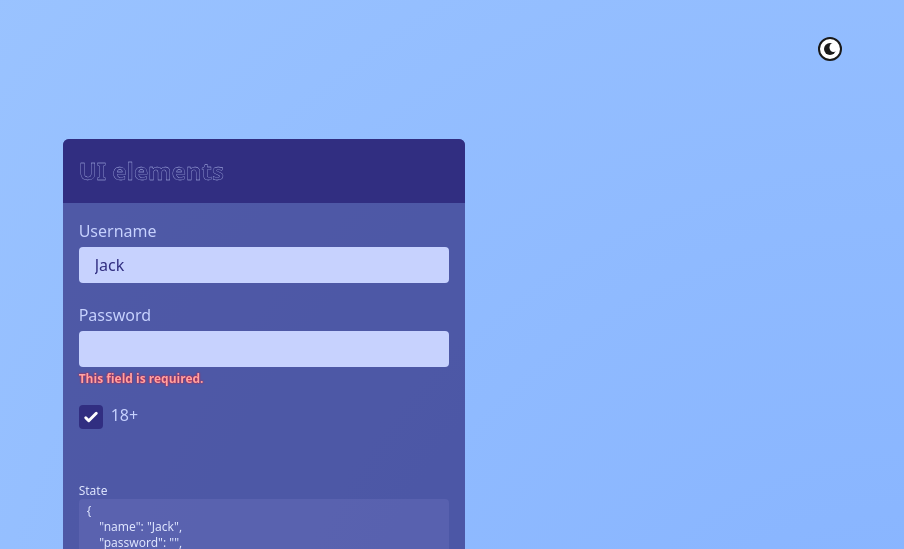
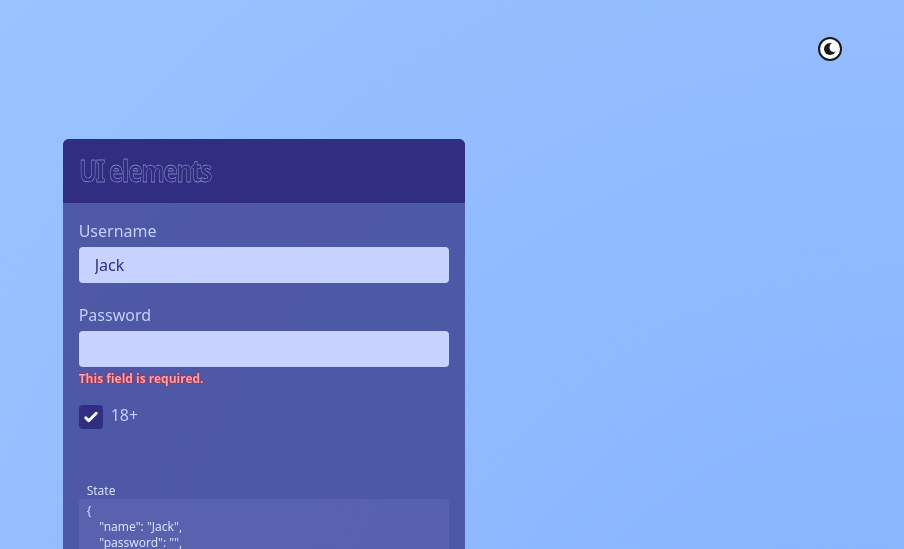
Before and after one commit to maxzz/forms-wreducer, a React (Vite) app: page / in a window 1280 px wide. Shown: the top 549 px of the page, without its empty margins (376-1280 px from the left). Built offline with nearby package versions, Linux system fonts and the light colour scheme.

Commit message:
WIP. form. update dialog caption style

```diff
--- a/src/components/FormWithReducer/UI/index.tsx
+++ b/src/components/FormWithReducer/UI/index.tsx
@@ -9,7 +9,7 @@ export function DialogCaption({ label, className, ...rest }: { label: string; }
             style={{ WebkitTextFillColor: 'transparent', WebkitTextStrokeColor: '#e8e8e8', WebkitTextStroke: '.3px' }}
             {...rest}
         >
-            {label}
+            <div className="scale-y-125 tracking-tighter">{label}</div>
         </div>
     );
 }
@@ -17,7 +17,7 @@ export function DialogCaption({ label, className, ...rest }: { label: string; }
 export function StateDisplay({ state, className, ...rest }: { state: object; } & HTMLAttributes<HTMLDivElement>) {
     return (
         <div className={classNames("mt-8 text-xs", className)} {...rest}>
-            <div className="text-indigo-100">State</div>
+            <div className="px-2 text-indigo-100">State</div>
 
             <div className="px-2 py-1 text-xs text-indigo-100 bg-violet-300/10 rounded whitespace-pre">
                 {JSON.stringify(state, null, 4)}
```
